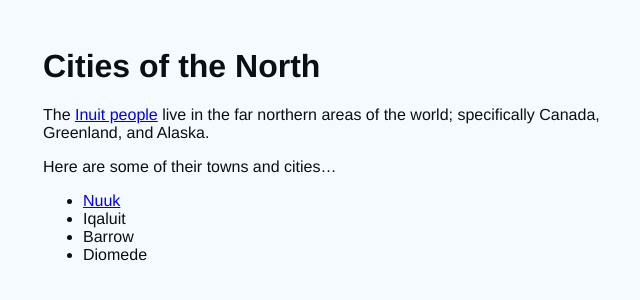
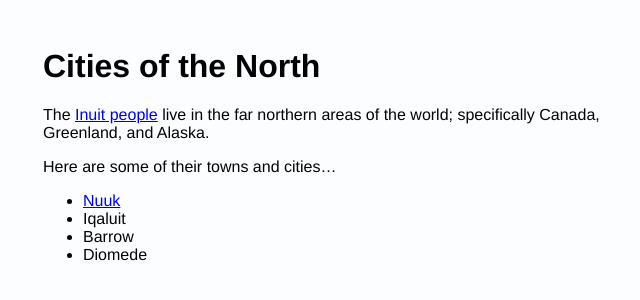
Before and after one commit to jimthoburn/cities-of-the-north, a plain HTML site: page index.html in a window 1280 px wide. Shown: the full height of the page, 277-917 px from the left. Drawn offline with Linux system fonts and the light colour scheme.

Commit message:
Adjust the colors

```diff
--- a/north.css
+++ b/north.css
@@ -1,7 +1,7 @@
 
   body {
-    background: rgb(245, 250, 255);
-    color: rgb(10, 15, 20);
+    background: rgb(251, 253, 255); /* Almost white */
+    color: rgb(1, 3, 5); /* Almost black */
     font-family: "Helvetica Neue", Helvetica, Arial, sans-serif;
 
     max-width: 40em;
@@ -10,6 +10,10 @@
 
     margin-top: 3em;
     margin-bottom: 6em;
+  }
+
+  a {
+    rgb(0, 128, 255);
   }
 
   figure {
```
